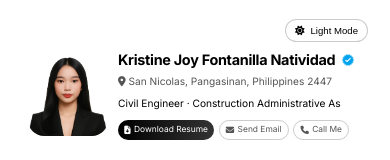
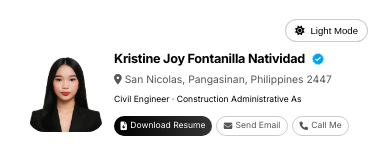
Before and after one commit to kjfnatividad/portfolio-website, a plain HTML site: page index.html in a window 390 px wide. Shown: the top 160 px of the page. Drawn offline with Linux system fonts and the light colour scheme.

Commit message:
Add files via upload

```diff
--- a/mobile-responsive.css
+++ b/mobile-responsive.css
@@ -74,19 +74,27 @@ a {
   }
 }
 
-@media (max-width: 600px) {
-  /* ---- Tweak these to resize the mobile header ---- */
+/* ===== PHONE HEADER: portrait AND landscape ===== */
+@media (max-width: 600px), (orientation: landscape) and (max-height: 500px) {
+  /* ---- Tweak these to resize the phone header ---- */
   :root {
-    --m-avatar: 80px;      /* profile picture size */
+    /* Reference width = the phone's SHORT side, so portrait and landscape
+       give exactly the same header. */
+    --m-ref: min(100vw, 100vh);
+    --m-pad: clamp(20px, calc(var(--m-ref) * 0.072), 28px);     /* page side padding */
+    --m-avatar: clamp(72px, calc(var(--m-ref) * 0.195), 80px);  /* profile picture */
     --m-gap: 10px;         /* space between picture and text */
-    --m-pad: 28px;         /* left/right page padding */
     --m-name: 1.14rem;     /* max name size */
     --m-loc: 0.65rem;      /* max location size */
     --m-role: 0.75rem;     /* max role line size */
     --m-btn: 0.6rem;       /* max button / Light Mode text size */
     --m-card-radius: 20px; /* card corner roundness */
     /* width left for the text column; all one-line texts scale to fit it */
-    --m-hero: calc(100vw - 2 * var(--m-pad) - var(--m-avatar) - var(--m-gap));
+    --m-hero: calc(var(--m-ref) - 2 * var(--m-pad) - var(--m-avatar) - var(--m-gap));
+  }
+
+  @supports (height: 100lvh) {
+    :root { --m-ref: min(100vw, 100lvh); }
   }
 
   .container {
@@ -101,6 +109,7 @@ a {
     column-gap: var(--m-gap);
     align-items: center;
     width: 100%;
+    max-width: calc(var(--m-ref) - 2 * var(--m-pad));
     margin: 0 0 10px;
     padding: 0;
     text-align: left;
@@ -138,9 +147,7 @@ a {
     gap: 6px;
     min-width: 0;
     white-space: nowrap;
-    h1 {
-  font-size: clamp(0.66rem, calc(var(--m-hero) / 17.5), 14.53px) !important;
-}
+    font-size: clamp(0.66rem, calc(var(--m-hero) / 19.6), var(--m-name)) !important;
     line-height: 1.25 !important;
     letter-spacing: -0.02em;
     text-align: left;
@@ -165,7 +172,7 @@ a {
     margin-top: 8px;
     min-height: 1.4em;
     white-space: nowrap;
-    font-size: clamp(0.5rem, calc(var(--m-hero) / 24), var(--m-role)) !important;
+    font-size: clamp(0.45rem, calc(var(--m-hero) / 29), var(--m-role)) !important;
     font-weight: 400;
     line-height: 1.4 !important;
     text-align: left;
@@ -220,7 +227,10 @@ a {
     background: var(--bg);
     box-shadow: none;
   }
+}
 
+/* ===== Everything else on phones in portrait ===== */
+@media (max-width: 600px) {
   hr {
     margin: 22px 0;
     margin-top: 24px;
@@ -467,12 +477,6 @@ a {
 
 /* Small phones */
 @media (max-width: 380px) {
-  :root {
-    --m-avatar: 72px;
-    --m-gap: 10px;
-    --m-pad: 20px;
-  }
-
   .card {
     padding: 16px;
   }
```
